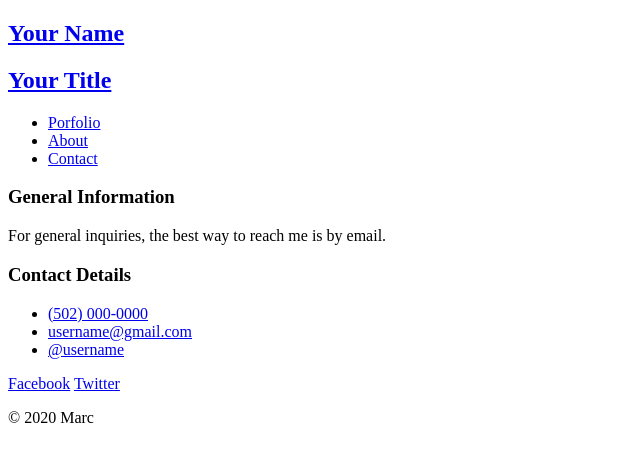
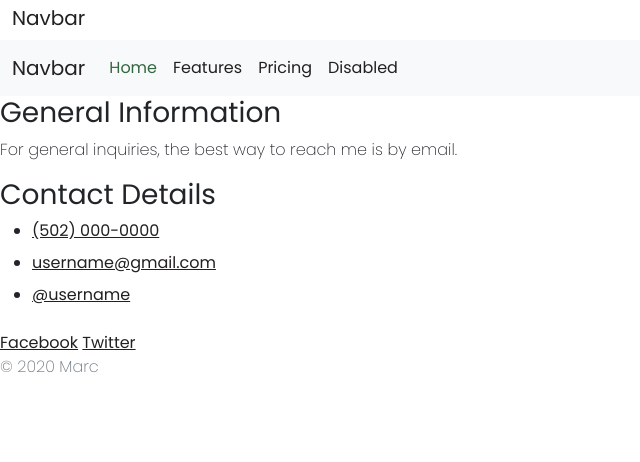
Before and after one commit to ltc870/portfolio-bootstrap, a plain HTML site: page contact.html in a window 1280 px wide. Shown: the whole page, without its empty margins (0-640 px from the left). Drawn offline with nearby package versions, Linux system fonts and the light colour scheme.

Commit message:
added bootstrap styling, custom styling

```diff
--- a/contact.html
+++ b/contact.html
@@ -6,11 +6,15 @@
     <meta charset="utf-8">
     <meta name="viewport" content="width=device-width, initial-scale=1">
     <!-- TITLE -->
-    <title>Your Name | Your Title</title>
+    <title>Lawrence Caudle | My Portfolio</title>
     <!-- FONTS -->
-    <link href="https://fonts.googleapis.com/css2?family=Poppins:wght@100;200;300;400;700&display=swap" rel="stylesheet">
+    <link href="https://fonts.googleapis.com/css2?family=Poppins:wght@100;200;300;400;700&display=swap"
+        rel="stylesheet">
     <!-- BOOTSTRAP STYLES -->
-
+    <link href="https://cdn.jsdelivr.net/npm/bootstrap@5.1.3/dist/css/bootstrap.min.css" rel="stylesheet"
+        integrity="sha384-1BmE4kWBq78iYhFldvKuhfTAU6auU8tT94WrHftjDbrCEXSU1oBoqyl2QvZ6jIW3" crossorigin="anonymous">
+    <!-- BOOTSTRAP STYLES -->
+    <link rel="stylesheet" href="https://cdn.jsdelivr.net/npm/bootstrap-icons@1.7.1/font/bootstrap-icons.css">
     <!-- CUSTOM STYLES CALLED IN AFTER BOOTSTRAP-->
     <link rel="stylesheet" href="main.css">
 </head>
@@ -18,30 +22,55 @@
 <body>
     <!-- Start of header -->
     <header>
-        <nav>
-            <!-- clickable link that takes you back to home page -->
-            <a href="index.html">
-                <!-- <h1> tag for name-->
-                <h1>Your Name</h1>
-                <!-- <h2> tag for name-->
-                <h2>Your Title</h2>
-            </a>
-
-            <!-- nav items -->
-            <div>
-                <ul>
-                    <li>
-                        <a href="index.html">Porfolio</a>
-                    </li>
-                    <li>
-                        <a href="about.html">About</a>
-                    </li>
-                    <li>
-                        <a href="contact.html">Contact</a>
-                    </li>
-                </ul>
+        <class="navbar navbar-expand-lg navbar-light bg-light">
+            <div class="container-fluid">
+                <a class="navbar-brand" href="#">Navbar</a>
+                <button class="navbar-toggler" type="button" data-bs-toggle="collapse" data-bs-target="#navbarNav"
+                    aria-controls="navbarNav" aria-expanded="false" aria-label="Toggle navigation">
+                    <span class="navbar-toggler-icon"></span>
+                </button>
+                <div class="collapse navbar-collapse" id="navbarNav">
+                    <ul class="navbar-nav">
+                        <li class="nav-item">
+                            <a class="nav-link active" aria-current="page" href="#">Home</a>
+                        </li>
+                        <li class="nav-item">
+                            <a class="nav-link" href="#">Features</a>
+                        </li>
+                        <li class="nav-item">
+                            <a class="nav-link" href="#">Pricing</a>
+                        </li>
+                        <li class="nav-item">
+                            <a class="nav-link disabled">Disabled</a>
+                        </li>
+                    </ul>
+                </div>
             </div>
-        </nav>
+            <nav class="navbar navbar-expand-lg navbar-light bg-light">
+                <div class="container-fluid">
+                    <a class="navbar-brand" href="#">Navbar</a>
+                    <button class="navbar-toggler" type="button" data-bs-toggle="collapse" data-bs-target="#navbarNav"
+                        aria-controls="navbarNav" aria-expanded="false" aria-label="Toggle navigation">
+                        <span class="navbar-toggler-icon"></span>
+                    </button>
+                    <div class="collapse navbar-collapse" id="navbarNav">
+                        <ul class="navbar-nav">
+                            <li class="nav-item">
+                                <a class="nav-link active" aria-current="page" href="#">Home</a>
+                            </li>
+                            <li class="nav-item">
+                                <a class="nav-link" href="#">Features</a>
+                            </li>
+                            <li class="nav-item">
+                                <a class="nav-link" href="#">Pricing</a>
+                            </li>
+                            <li class="nav-item">
+                                <a class="nav-link disabled">Disabled</a>
+                            </li>
+                        </ul>
+                    </div>
+                </div>
+            </nav>
     </header>
     <!-- End of header -->
 
@@ -71,7 +100,9 @@
     <!-- End Footer -->
 
     <!-- BOOTSTRAP JS -->
-
+    <script src="https://cdn.jsdelivr.net/npm/bootstrap@5.1.3/dist/js/bootstrap.bundle.min.js"
+        integrity="sha384-ka7Sk0Gln4gmtz2MlQnikT1wXgYsOg+OMhuP+IlRH9sENBO0LRn5q+8nbTov4+1p"
+        crossorigin="anonymous"></script>
     <!-- FEATHER ICONS -->
 
     <!-- CUSTOM JS-->
--- a/main.css
+++ b/main.css
@@ -3,10 +3,44 @@ GENERAL
 ****************/
 
 
+body {
+  font-family: 'Poppins', sans-serif;
+}
+
+h1 {
+  font-weight: 700;
+  font-size: 1.75rem;
+}
+
+
+  h2 {
+    font-weight: 200;
+    font-size: .75rem;
+  }
+
+  p {
+    font-weight: 200;
+  }
+
 /****************
 COLORS
 ****************/
+.bg-green {
+  background-color: #6ab47b;
+}
 
+.border-bottom-green {
+  border-bottom: solid 5px #599a68
+}
+
+.active,
+.nav-link:hover {
+  color: #32673f !important;
+}
+
+a, a:hover {
+  color: #222020 !important;
+}
 
 /****************
 MEDIA QUERIES
```
Also changed, not shown: about.html (+5 -3 lines), index.html (+28 -15 lines).
